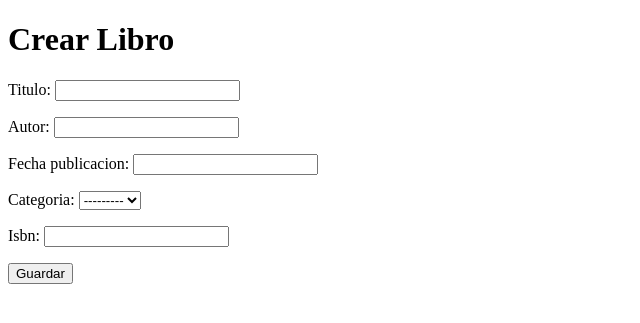
After one commit to melo-villegas-daniela/programacion_ii_melo_daniela, a Django app: page /catalogo/libros/crear/ in a window 1280 px wide. The commit adds this page. Shown: the top 323 px of the page, without its empty margins (0-640 px from the left). Run offline with Django 5.2, Linux system fonts and the light colour scheme; data that the repository does not hold is empty.

Commit message:
feat(2026-11-10): crud de categorias y libros en biblioteca app

```diff
--- /dev/null
+++ b/Django/biblioteca-app/catalogo/form/libro_form.py
@@ -0,0 +1,14 @@
+from django import forms
+from catalogo.models import Libro
+
+class LibroForm(forms.ModelForm):
+    class Meta:
+        model = Libro
+        fields = ['titulo', 'autor', 'fecha_publicacion', 'categoria', 'isbn']
+    widgets = {
+        'titulo': forms.TextInput(attrs={'class': 'form-control'}),
+        'autor': forms.TextInput(attrs={'class': 'form-control'}),
+        'fecha_publicacion': forms.DateInput(attrs={'class': 'form-control', 'type': 'date'}),
+        'categoria': forms.Select(attrs={'class': 'form-control'}),
+        'isbn': forms.TextInput(attrs={'class': 'form-control'}),
+    }
--- a/Django/biblioteca-app/catalogo/models/__init__.py
+++ b/Django/biblioteca-app/catalogo/models/__init__.py
@@ -1 +1,2 @@
 from .categoria import Categoria
+from .libro import Libro
--- /dev/null
+++ b/Django/biblioteca-app/catalogo/models/libro.py
@@ -0,0 +1,17 @@
+from django.db import models
+from .categoria import Categoria
+
+class Libro(models.Model):
+    titulo = models.CharField(max_length=200)
+    autor = models.CharField(max_length=100)
+    fecha_publicacion = models.DateField()
+    categoria = models.ForeignKey(Categoria, on_delete=models.PROTECT)
+    isbn = models.CharField(max_length=100)
+
+    def __str__(self):
+        return self.titulo
+
+    class Meta:
+        verbose_name_plural = 'Libros'
+        verbose_name = 'Libro'
+        ordering = ['titulo']
--- a/Django/biblioteca-app/catalogo/templates/catalogo/categorias/categoria_list.html
+++ b/Django/biblioteca-app/catalogo/templates/catalogo/categorias/categoria_list.html
@@ -25,6 +25,7 @@
                 <th>ID</th>
                 <th>Nombre</th>
                 <th>Descripción</th>
+                <th>Acciones</th>
             </tr>
         </thead>
         <tbody>
@@ -33,6 +34,10 @@
                     <td>{{ categoria.id }}</td>
                     <td>{{ categoria.nombre }}</td>
                     <td>{{ categoria.descripcion }}</td>
+                    <td>
+                        <a href="{% url 'categoria_update' categoria.pk %}">Editar</a>
+                        <a href="{% url 'categoria_delete' categoria.pk %}">Eliminar</a>
+                    </td>
                 </tr>
             {% empty %}
                 <tr>
--- a/Django/biblioteca-app/catalogo/templates/catalogo/categorias/formulario.html
+++ b/Django/biblioteca-app/catalogo/templates/catalogo/categorias/formulario.html
@@ -2,11 +2,11 @@
 <html lang="es">
 <head>
     <meta charset="UTF-8">
-    <title>Crear categoría</title>
+    <title>{% if form.instance.pk %}Editar categoría{% else %}Crear categoría{% endif %}</title>
 </head>
 <body>
     <h1>Biblioteca</h1>
-    <h2>Registrar categoría</h2>
+    <h2>{% if form.instance.pk %}Editar categoría{% else %}Crear categoría{% endif %}</h2>
     <form method="POST">
         {% csrf_token %}
         {{ form.as_p }}
--- /dev/null
+++ b/Django/biblioteca-app/catalogo/templates/catalogo/libros/formulario.html
@@ -0,0 +1,16 @@
+<!DOCTYPE html>
+<html lang="en">
+<head>
+    <meta charset="UTF-8">
+    <meta name="viewport" content="width=device-width, initial-scale=1.0">
+    <title>{% if form.instance.pk %}Editar Libro{% else %}Crear Libro{% endif %}</title>
+</head>
+<body>
+    <h1>{% if form.instance.pk %}Editar Libro{% else %}Crear Libro{% endif %}</h1>
+    <form method="post">
+        {% csrf_token %}
+        {{ form.as_p }}
+        <button type="submit">Guardar</button>
+    </form>
+</body>
+</html>
--- a/Django/biblioteca-app/catalogo/urls/categoria_urls.py
+++ b/Django/biblioteca-app/catalogo/urls/categoria_urls.py
@@ -1,7 +1,9 @@
 from django.urls import path
-from catalogo.views.categoria_views import (categoria_list, categoria_create )
+from catalogo.views.categoria_views import (categoria_list, categoria_create, categoria_update, categoria_delete)
 
 urlpatterns = [
     path('categorias/', categoria_list, name='categoria_list'),
     path('categorias/nueva/', categoria_create, name='categoria_create'),
+    path('categorias/<int:pk>/editar/', categoria_update, name='categoria_update'),
+    path('categorias/<int:pk>/eliminar/', categoria_delete, name='categoria_delete'),
 ]
--- /dev/null
+++ b/Django/biblioteca-app/catalogo/urls/home_urls.py
@@ -0,0 +1,5 @@
+from django.urls import path
+from catalogo.views.home_view import home_view
+urlpatterns = [
+    path('', home_view, name='home'),
+]
--- /dev/null
+++ b/Django/biblioteca-app/catalogo/views/home_view.py
@@ -0,0 +1,4 @@
+from django.shortcuts import render
+
+def home_view(request):
+    return render(request, 'catalogo/home.html')
--- /dev/null
+++ b/Django/biblioteca-app/catalogo/views/libro_views.py
@@ -0,0 +1,35 @@
+from django.shortcuts import render, redirect
+from catalogo.models.libro import Libro
+from catalogo.form.libro_form import LibroForm
+
+def libro_list(request):
+    libros = Libro.objects.all()
+    return render(request, 'catalogo/libros/libro_list.html', {'libros': libros})
+
+def create_libro(request):
+    if request.method == 'POST':
+        form = LibroForm(request.POST)
+        if form.is_valid():
+            form.save()
+            return redirect('libro_list')
+    else:
+        form = LibroForm()
+    return render(request, 'catalogo/libros/formulario.html', {'form': form})
+
+def update_libro(request, pk):
+    libro = Libro.objects.get(pk=pk)
+    if request.method == 'POST':
+        form = LibroForm(request.POST, instance=libro)
+        if form.is_valid():
+            form.save()
+            return redirect('libro_list')
+    else:
+        form = LibroForm(instance=libro)
+    return render(request, 'catalogo/libros/formulario.html', {'form': form})
+
+def delete_libro(request, pk):
+    libro = Libro.objects.get(pk=pk)
+    if request.method == 'POST':
+        libro.delete()
+        return redirect('libro_list')
+    return render(request, 'catalogo/libros/libro_confirm_delete.html', {'libro': libro})
--- a/Django/biblioteca-app/config/urls.py
+++ b/Django/biblioteca-app/config/urls.py
@@ -3,6 +3,8 @@ from django.contrib import admin
 from django.urls import include, path
 
 urlpatterns = [
+    path('', include('catalogo.urls.home_urls')),
     path('admin/', admin.site.urls),
     path('catalogo/categorias/', include('catalogo.urls.categoria_urls')),
+    path('catalogo/', include('catalogo.urls.libro_urls'))
 ]
```
Also changed, not shown: Django/biblioteca-app/catalogo/templates/catalogo/categorias/categoria_confirm_delete.html (added, +17 -0 lines), Django/biblioteca-app/catalogo/templates/catalogo/home.html (added, +18 -0 lines), Django/biblioteca-app/catalogo/templates/catalogo/libros/libro_confirm_delete.html (added, +17 -0 lines), Django/biblioteca-app/catalogo/templates/catalogo/libros/libro_list.html (added, +51 -0 lines), Django/biblioteca-app/catalogo/urls/libro_urls.py (added, +9 -0 lines), Django/biblioteca-app/catalogo/views/categoria_views.py (+20 -0 lines), Django/biblioteca-app/catalogo/migrations/0002_libro.py (added).
